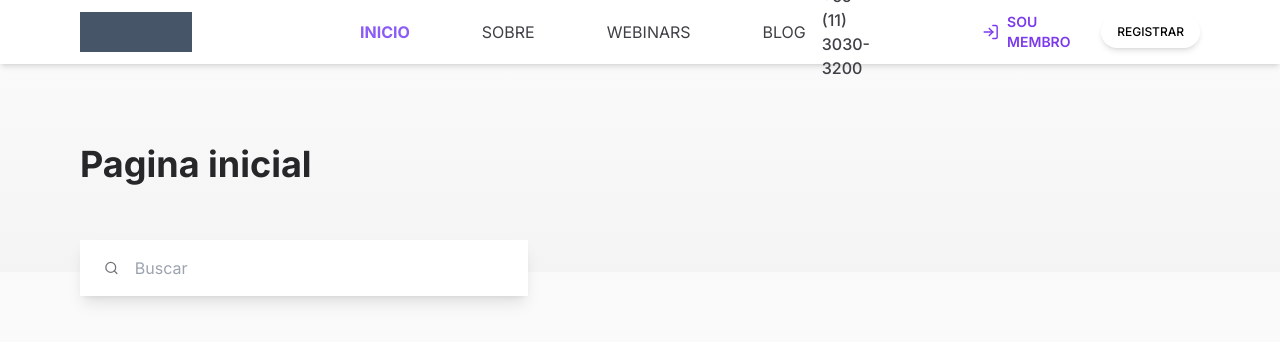
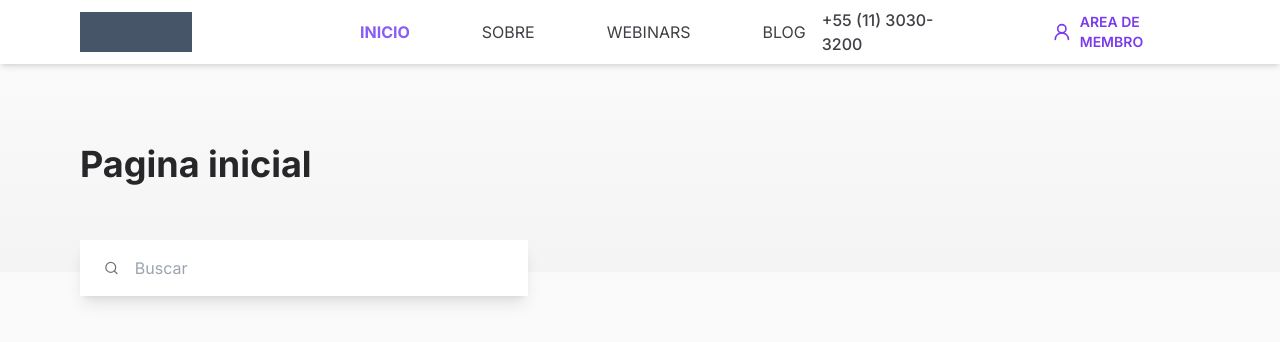
Before and after one commit to samsepi0ldev/education-troca-eco, a Next.js app: page / in a window 1280 px wide. Shown: the top 342 px of the page. Built offline with nearby package versions, Linux system fonts and the light colour scheme.

Commit message:
feat: add verify session and show link to dashboard

```diff
--- a/src/app/page.tsx
+++ b/src/app/page.tsx
@@ -1,20 +1,28 @@
 import Image from 'next/image'
 import Link from 'next/link'
-import { LogIn, Search } from 'lucide-react'
+import { LogIn, Search, UserRound } from 'lucide-react'
 
 export default function Home() {
+  const session = true
   return (
     <main>
       <header className='bg-white shadow-md flex items-center justify-between h-16 px-20 uppercase z-20'>
         <div className='flex items-center gap-10 text-zinc-700'>
           <div className='w-28 h-10 bg-slate-600 block mr-28' />
           <a data-active={true} className='data-[active=true]:text-violet-500 data-[active=true]:font-bold rounded hover:bg-zinc-100 px-4 py-2 transition-colors' href='#'>Inicio</a>
-          <a className='data-[active=true]:text-violet-500 data-[active=true]:font-bold rounded-md hover:bg-zinc-100 px-4 py-2 transition-colors' href='#'>Sobre</a>
-          <a className='data-[active=true]:text-violet-500 data-[active=true]:font-bold rounded-md hover:bg-zinc-100 px-4 py-2 transition-colors' href='#'>Webinars</a>
-          <a className='data-[active=true]:text-violet-500 data-[active=true]:font-bold rounded-md hover:bg-zinc-100 px-4 py-2 transition-colors' href='#'>Blog</a>
+          <a className='data-[active=true]:text-violet-500 data-[active=true]:font-bold rounded-md hover:bg-zinc-100 px-4 py-2 transition-colors' href='#about'>Sobre</a>
+          <a className='data-[active=true]:text-violet-500 data-[active=true]:font-bold rounded-md hover:bg-zinc-100 px-4 py-2 transition-colors' href='#webinars'>Webinars</a>
+          <a className='data-[active=true]:text-violet-500 data-[active=true]:font-bold rounded-md hover:bg-zinc-100 px-4 py-2 transition-colors' href='#blog'>Blog</a>
         </div>
         <div className='flex items-center font-medium gap-2'>
           <span className='text-zinc-700'>+55 (11) 3030-3200</span>
+          {session ? (
+            <Link href='/dashboard' className='flex items-center font-semibold text-violet-600 hover:bg-violet-50 px-4 py-2 rounded-lg text-sm gap-2 ml-20 transition-colors'>
+              <UserRound />
+              Area de membro
+            </Link>
+          ): (
+            <>
               <Link href='/entrar' className='flex items-center font-semibold text-violet-600 hover:bg-violet-50 px-4 py-2 rounded-lg text-sm gap-2 ml-20 transition-colors'>
                 <LogIn />
                 Sou membro
@@ -22,6 +30,8 @@ export default function Home() {
               <Link className='text-xs px-4 py-2 rounded-full shadow-md hover:bg-violet-500 hover:text-white transition-colors' href='/registrar'>
                 Registrar
               </Link>
+            </>
+          )}
         </div>
       </header>
       <section className='h-52 pt-20 px-20 bg-gradient-to-t from-zinc-100 to-transparent flex flex-col'>
```
Lines whose indentation alone changed are shown as unchanged.
